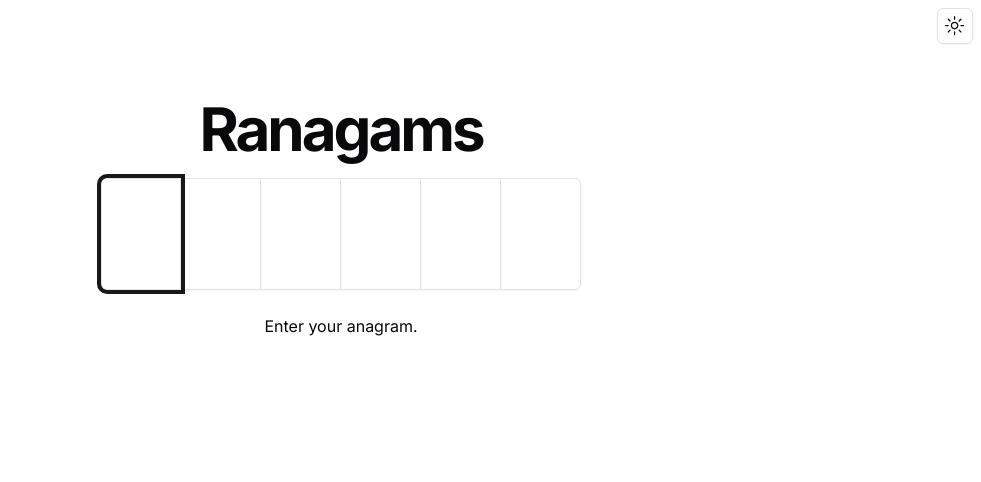
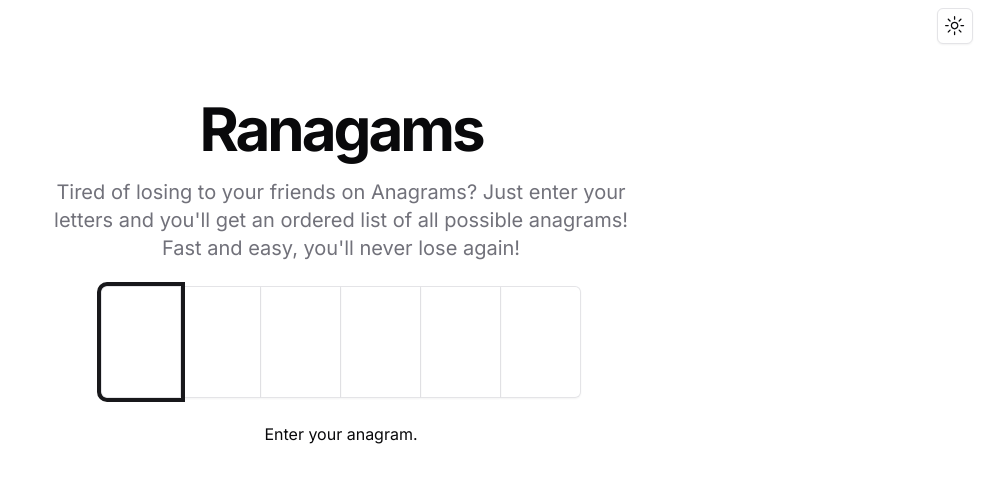
Before and after one commit to Selyss/ranagams, a Next.js app: page / in a window 1280 px wide. Shown: the top 482 px of the page, without its empty margins (299-1280 px from the left). Built offline with nearby package versions, Linux system fonts and the light colour scheme.

Commit message:
add description text

```diff
--- a/app/page.tsx
+++ b/app/page.tsx
@@ -5,15 +5,20 @@ export default function Home() {
   return (
     <main className="flex-1 flex flex-col">
       <div className="container relative flex-1 flex flex-col justify-center items-center">
-        <div className="absolute top-2 right-2">
-          <ModeToggle />
-        </div>
-        <section className="mx-auto flex max-w-[500px] flex-col items-center gap-2 lg:pt-24">
+        <section className="mx-auto flex max-w-[600px] flex-col items-center gap-4 lg:pt-24">
           <h2 className="text-center text-3xl font-bold leading-tight tracking-tighter md:text-6xl lg:leading-[1.1] max-w-[330px] md:min-w-[540px] lg:motion-safe:opacity-100 lg:motion-safe:animate-fade-up">
             Ranagams
           </h2>
+          <p className="text-xl text-muted-foreground text-center">
+            Tired of losing to your friends on Anagrams? Just enter your letters
+            and you'll get an ordered list of all possible anagrams! Fast and
+            easy, you'll never lose again!
+          </p>
           <SearchBox />
         </section>
+      </div>
+      <div className="absolute top-2 right-2">
+        <ModeToggle />
       </div>
     </main>
   );
```
Also changed, not shown: 1 other file (tests, documents, lock files or other folders).
